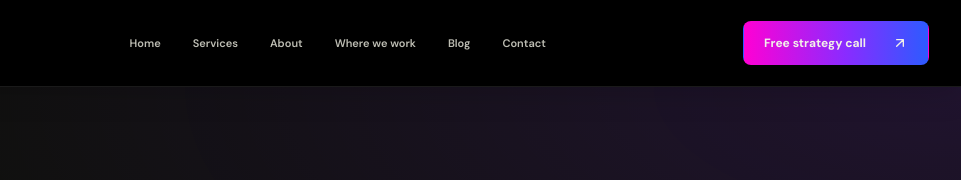
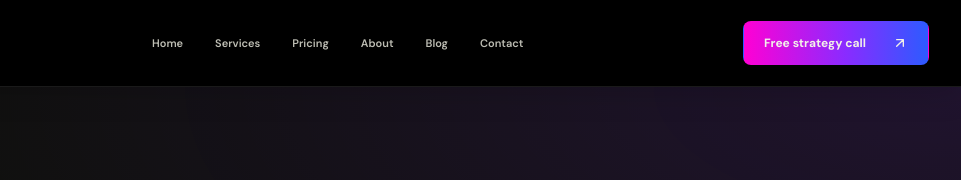
Before and after one commit to baggottsbots/baggottsbots-agency-site, a plain HTML site: page book/index.html in a window 1280 px wide. Shown: the top 180 px of the page, 319-1280 px from the left. Drawn offline with nearby package versions, Linux system fonts and the light colour scheme; a script that the page names is missing; a web font is replaced by a local one.

```diff
--- a/book/index.html
+++ b/book/index.html
@@ -392,8 +392,8 @@
       <nav aria-label="Main navigation" class="hidden items-center gap-8 lg:flex">
   <a class="nav-link" href="https://baggottsbots.com/">Home</a>
   <a class="nav-link" href="https://baggottsbots.com/services/">Services</a>
+  <a class="nav-link" href="https://baggottsbots.com/pricing/">Pricing</a>
   <a class="nav-link" href="https://baggottsbots.com/about/">About</a>
-  <a class="nav-link" href="https://baggottsbots.com/#areas">Where we work</a>
   <a class="nav-link" href="https://baggottsbots.com/blog/">Blog</a>
   <a class="nav-link" href="https://baggottsbots.com/contact/">Contact</a>
 </nav>
@@ -405,8 +405,8 @@
     <nav id="mobile-menu" aria-label="Mobile navigation" class="container-wide border-t border-white/10 pb-5 pt-3" hidden>
   <a class="block py-3 text-sm" href="https://baggottsbots.com/">Home</a>
   <a class="block py-3 text-sm" href="https://baggottsbots.com/services/">Services</a>
+  <a class="block py-3 text-sm" href="https://baggottsbots.com/pricing/">Pricing</a>
   <a class="block py-3 text-sm" href="https://baggottsbots.com/about/">About</a>
-  <a class="block py-3 text-sm" href="https://baggottsbots.com/#areas">Where we work</a>
   <a class="block py-3 text-sm" href="https://baggottsbots.com/blog/">Blog</a>
   <a class="block py-3 text-sm" href="https://baggottsbots.com/contact/">Contact</a>
   <a class="flex items-center gap-2 py-3 text-sm font-bold text-gold" href="https://baggottsbots.com/book/">Book a free strategy call <svg viewBox="0 0 24 24" class="h-4 w-4" fill="none" stroke="currentColor" stroke-width="2" stroke-linecap="round" stroke-linejoin="round" aria-hidden="true"><path d="M7 17 17 7M7 7h10v10"/></svg></a>
@@ -451,12 +451,13 @@
         </div>
         <nav aria-label="Footer navigation" class="flex flex-wrap gap-x-7 gap-y-4 text-[11px]">
           <a class="text-muted hover:text-gold" href="https://baggottsbots.com/#services">Services</a>
+          <a class="text-muted hover:text-gold" href="https://baggottsbots.com/pricing/">Pricing</a>
+          <a class="text-muted hover:text-gold" href="https://baggottsbots.com/#areas">Where we work</a>
           <a class="text-muted hover:text-gold" href="https://baggottsbots.com/#video-production">Video production</a>
           <a class="text-muted hover:text-gold" href="https://baggottsbots.com/#social-media">Social media</a>
           <a class="text-muted hover:text-gold" href="https://baggottsbots.com/about/">About Ryan</a>
           <a class="text-muted hover:text-gold" href="https://baggottsbots.com/#proof">The receipts</a>
           <a class="text-muted hover:text-gold" href="https://baggottsbots.com/#faq">FAQ</a>
-          <a class="text-muted hover:text-gold" href="https://baggottsbots.com/#areas">Where we work</a>
           <a class="text-muted hover:text-gold" href="https://baggottsbots.com/blog/">Blog</a>
           <a class="text-muted hover:text-gold" href="https://baggottsbots.com/contact/">Contact</a>
           <a class="font-bold text-gold" href="https://baggottsbots.com/book/">Let's talk <svg class="icon inline-block h-3.5 w-3.5" aria-hidden="true"><use href="#i-up-right"/></svg></a>
```
